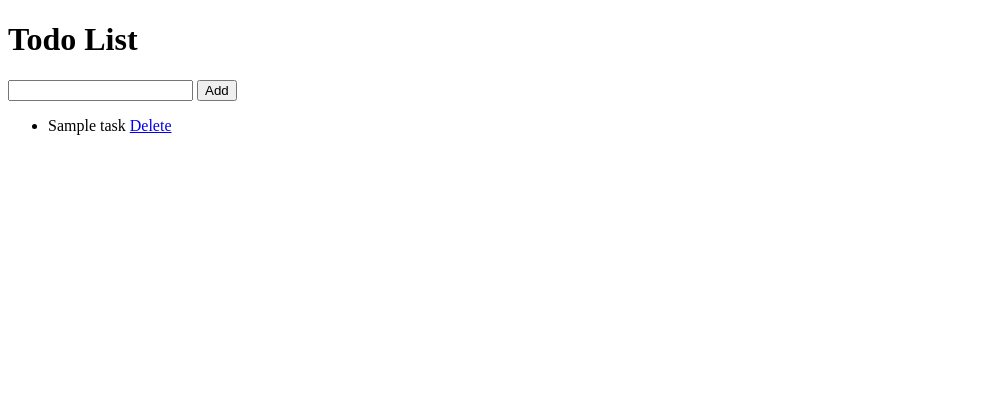
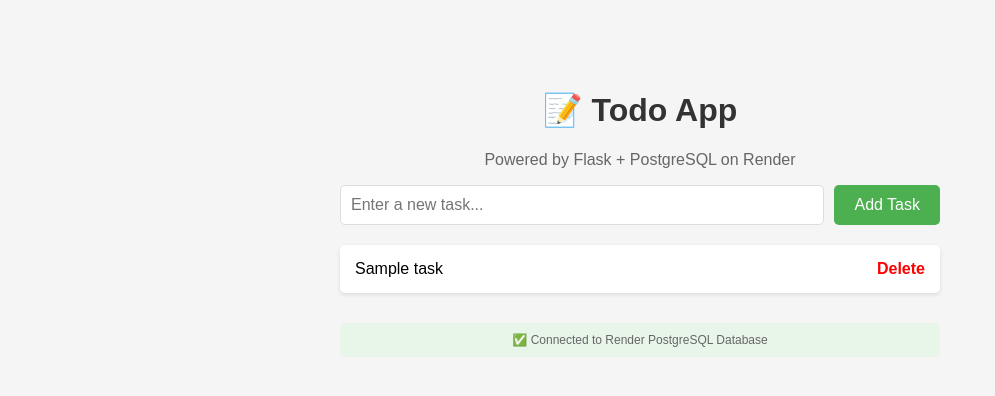
Before and after one commit to kylie03/render-todo-app, a Flask app: page / in a window 1280 px wide. Shown: the top 396 px of the page, without its empty margins (0-995 px from the left). Run offline with Flask 3, Linux system fonts and the light colour scheme; a database or web service that is not in the repository returns one stand-in record (values such as "Sample title"); some libraries are stand-ins or nearby versions.

Commit message:
task 3.3: full-stack app with PostgreSQL database

```diff
--- a/templates/index.html
+++ b/templates/index.html
@@ -2,22 +2,96 @@
 <html>
 <head>
     <title>Todo App</title>
+    <style>
+        body {
+            font-family: Arial, sans-serif;
+            max-width: 600px;
+            margin: 50px auto;
+            padding: 20px;
+            background-color: #f5f5f5;
+        }
+        h1 {
+            color: #333;
+            text-align: center;
+        }
+        form {
+            display: flex;
+            gap: 10px;
+            margin-bottom: 20px;
+        }
+        input[type="text"] {
+            flex: 1;
+            padding: 10px;
+            border: 1px solid #ddd;
+            border-radius: 5px;
+            font-size: 16px;
+        }
+        button {
+            padding: 10px 20px;
+            background-color: #4CAF50;
+            color: white;
+            border: none;
+            border-radius: 5px;
+            cursor: pointer;
+            font-size: 16px;
+        }
+        button:hover { background-color: #45a049; }
+        ul { list-style: none; padding: 0; }
+        li {
+            background: white;
+            padding: 15px;
+            margin-bottom: 10px;
+            border-radius: 5px;
+            display: flex;
+            justify-content: space-between;
+            align-items: center;
+            box-shadow: 0 2px 4px rgba(0,0,0,0.1);
+        }
+        a {
+            color: red;
+            text-decoration: none;
+            font-weight: bold;
+        }
+        .empty {
+            text-align: center;
+            color: #999;
+            font-style: italic;
+        }
+        .db-info {
+            text-align: center;
+            color: #666;
+            font-size: 12px;
+            margin-top: 30px;
+            padding: 10px;
+            background: #e8f5e9;
+            border-radius: 5px;
+        }
+    </style>
 </head>
 <body>
-    <h1>Todo List</h1>
+    <h1>📝 Todo App</h1>
+    <p style="text-align:center; color:#666;">Powered by Flask + PostgreSQL on Render</p>
 
     <form action="/add" method="POST">
-        <input type="text" name="task" required>
-        <button type="submit">Add</button>
+        <input type="text" name="task" placeholder="Enter a new task..." required>
+        <button type="submit">Add Task</button>
     </form>
 
     <ul>
-        {% for task in tasks %}
-        <li>
-            {{ task[1] }}
-            <a href="/delete/{{ task[0] }}">Delete</a>
-        </li>
-        {% endfor %}
+        {% if tasks %}
+            {% for task in tasks %}
+            <li>
+                <span>{{ task[1] }}</span>
+                <a href="/delete/{{ task[0] }}">Delete</a>
+            </li>
+            {% endfor %}
+        {% else %}
+            <li class="empty">No tasks yet. Add one above!</li>
+        {% endif %}
     </ul>
+
+    <div class="db-info">
+        ✅ Connected to Render PostgreSQL Database
+    </div>
 </body>
 </html>
```
